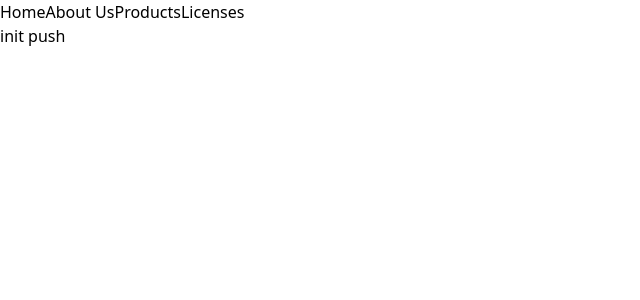
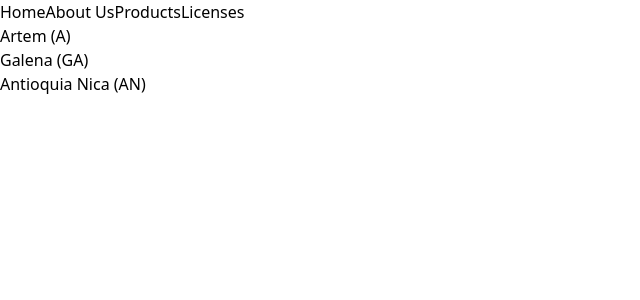
Before and after one commit to juliosantamariafgcu/True-Growers-Website, a Next.js app in the folder true-growers/: page / in a window 1280 px wide. Shown: the top 300 px of the page, without its empty margins (0-640 px from the left). Built offline with nearby package versions, Linux system fonts and the light colour scheme.

Commit message:
Update home and products page

```diff
--- a/true-growers/src/app/page.tsx
+++ b/true-growers/src/app/page.tsx
@@ -1,6 +1,23 @@
+import productData from "./product_data.json";
 
 export default function Home() {
+  // Access the array under "products"
+  const products = productData.products ?? [];
+
+  // Pick 3 random ones
+  const randomProducts = [...products]
+    .sort(() => 0.5 - Math.random())
+    .slice(0, 3);
+
   return (
-    <p>init push</p>
+    <div>
+      <ul>
+        {randomProducts.map((product, index) => (
+          <li key={product.product_number}>
+            {product.title}
+          </li>
+        ))}
+      </ul>
+    </div>
   );
 }
--- a/true-growers/src/app/products/page.tsx
+++ b/true-growers/src/app/products/page.tsx
@@ -1,5 +1,4 @@
-"use client"
-import { useEffect, useState } from "react";
+import productData from "../product_data.json";
 
 type Product = {
   product_number: string;
@@ -7,22 +6,15 @@ type Product = {
   file_location: string;
 };
 
-export default function Products() {
-  const [products, setProducts] = useState<Product[]>([]);
-
-  useEffect(() => {
-    fetch("product_data.json")
-      .then((res) => res.json())
-      .then((data) => setProducts(data.products))
-      .catch((err) => console.error("Error loading products:", err));
-  }, []);
+export default function ProductsPage() {
+  const products: Product[] = productData.products ?? [];
 
   return (
     <div>
       <h1>Products</h1>
       {products.map((product) => (
         <div key={product.product_number}>
-          {product.product_number} - {product.title}
+          {product.product_number} - {product.title} - {product.file_location}
         </div>
       ))}
     </div>
```
